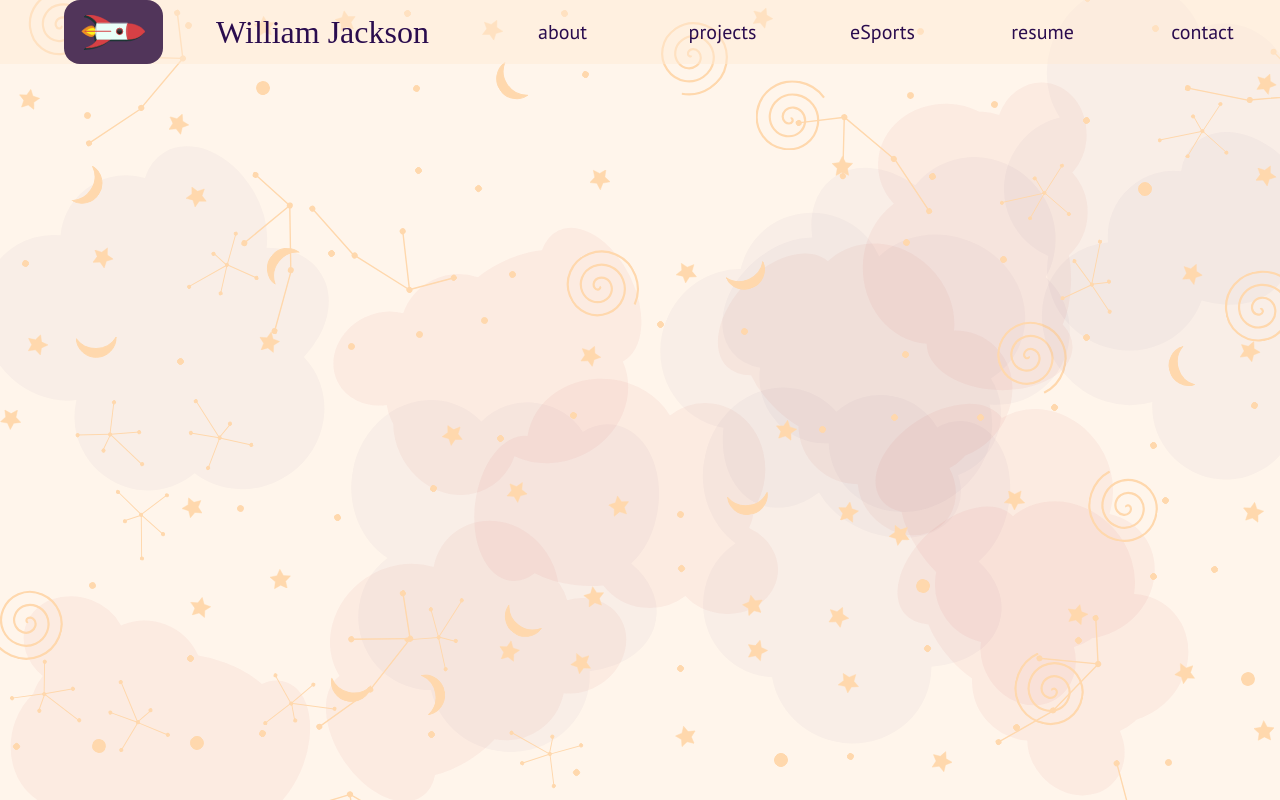
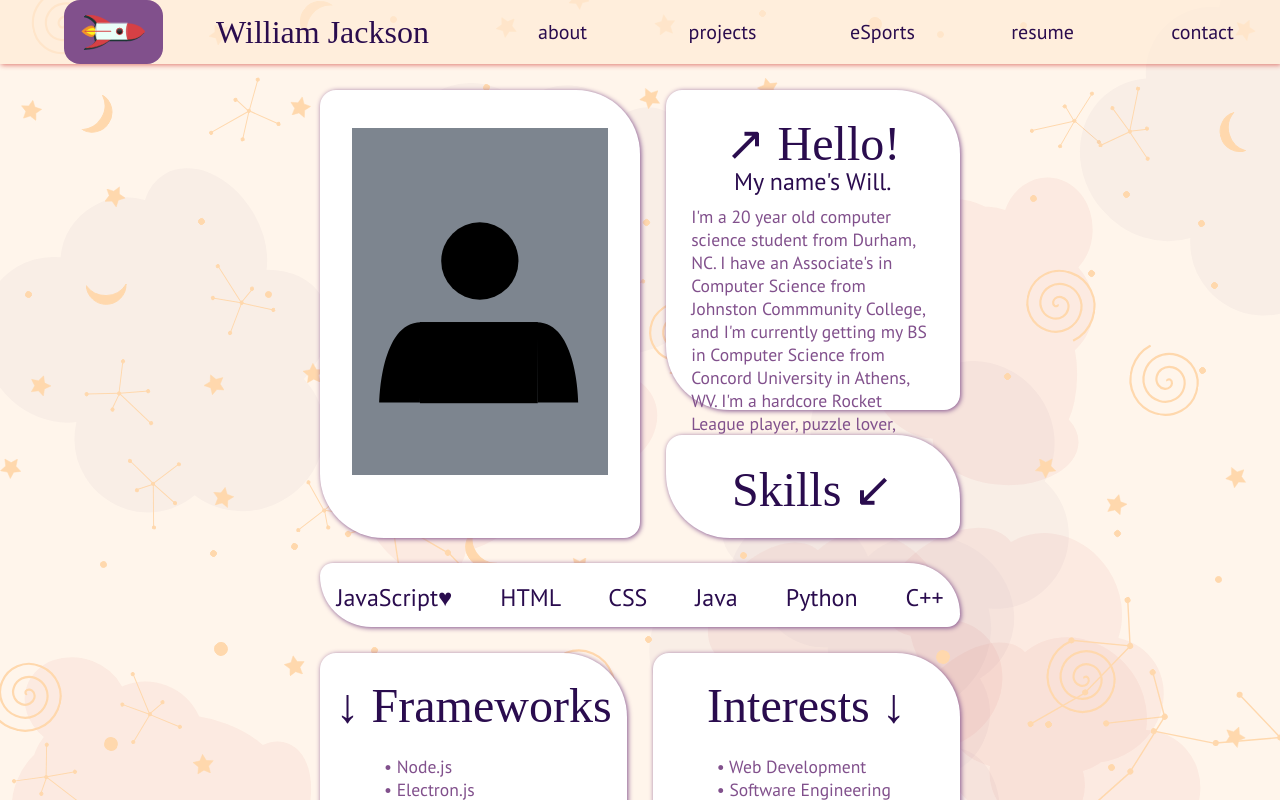
Before and after one commit to pancake423/personal-website, a plain HTML site: page index.html in a window 1280 px wide. Drawn offline with Linux system fonts and the light colour scheme; a web font is replaced by a local one.

Commit message:
About page, parallax scrolling
Finished about 2/3 of the about page,
added a subtle parallax scroll effect to the background.

```diff
--- a/index.html
+++ b/index.html
@@ -1,5 +1,6 @@
 <head>
-	<link rel="stylesheet" href = "styles/styles.css">
+	<link rel="stylesheet" href = "styles/navbar.css">
+	<link rel="stylesheet" href = "styles/about.css">
 	<script src="scripts/star-bg-generator.js"></script>
 	<script src="scripts/helper.js"></script>
 </head>
@@ -21,4 +22,55 @@
 			<p id = "contact" class = "navbar-item" onclick="redirect('contact.html')">contact</p>
 		</div>
 	</div>
+	<div id="page-body">
+		<div class="blurb" id="portrait">
+			<img src="images/mock-portrait.svg" class = "blurb-image" id="p1">
+		</div>
+		<div class="blurb" id="bio">
+			<p class="blurb-header" id="b1">↗ Hello!</p>
+			<p class="blurb-subheader" id="b2">My name's Will.</p>
+			<p class="blurb-text" id="b3">
+				I'm a 20 year old computer science student from Durham, NC.  I have an Associate's in Computer Science from Johnston Commmunity College, and I'm currently getting my BS in Computer Science from Concord University in Athens, WV. I'm a hardcore Rocket League player, puzzle lover, math nerd, and gym bro.
+			</p>
+		</div>
+		<div class="blurb" id="skills-header">
+			<p class="blurb-header" id="s1">Skills ↙</p>
+		</div>
+		<div class="blurb" id="languages">
+			<p class="blurb-subheader" id="l1">JavaScript♥&emsp;&emsp;HTML&emsp;&emsp;CSS&emsp;&emsp;Java&emsp;&emsp;Python&emsp;&emsp;C++</p>
+		</div>
+		<div class="blurb" id="frameworks">
+			<p class="blurb-header" id="f1">↓ Frameworks</p>
+			<p class="blurb-text" id="f2">
+				• Node.js<br>
+				• Electron.js<br>
+				• Express.js<br>
+				• Matplotlib<br>
+				• Pandas<br>
+				• Scikit-learn<br>
+				• PyQt<br>
+				• SFML (C++)<br>
+			</p>
+		</div>
+		<div class="blurb" id="interests">
+			<p class="blurb-header" id="f1">Interests ↓</p>
+			<p class="blurb-text" id ="i2">
+				• Web Development<br>
+				• Software Engineering<br>
+				• Networking<br>
+				• Statistics<br>
+				• Data Analysis<br>
+				• Machine Learning<br>
+				• Game Development<br>
+				• Game Engines<br>
+				• Cryptography<br>
+				• Procedural Generation<br>
+				• Algorithm Design<br>
+				• Optimization<br>
+			</p>
+		</div>
+		<div class="blurb" id="hobbies-header">
+			<p class="blurb-header" id="h1">↘ Hobbies</p>
+		</div>
+	</div>
 </body>
--- a/scripts/helper.js
+++ b/scripts/helper.js
@@ -8,3 +8,6 @@ window.onload = function init() {
 	generateBackground()
 	window.onresize = generateBackground;
 }
+onscroll = function(e) {
+	document.getElementById("starry-bg").style.marginTop = (window.scrollY / (document.body.scrollHeight - document.body.clientHeight) * -25) + "vh";
+}
--- a/scripts/star-bg-generator.js
+++ b/scripts/star-bg-generator.js
@@ -50,13 +50,13 @@ function generateBackground() {
 	//and place a shape randomly within each grid square.
 
 	//figure out a step size where NUM_SHAPES square tiles are evenly distributed in the window.
-	const ratio = window.innerWidth / window.innerHeight;
+	const ratio = window.innerWidth / (window.innerHeight*1.25);
 	const l = Math.sqrt(NUM_SHAPES / ratio)
-	const step = Math.floor(window.innerHeight / l);
+	const step = Math.floor((window.innerHeight*1.25) / l);
 
 	//use that step size to iterate over the entire window.
 	for (let x = 0; x < window.innerWidth; x += step) {
-		for (let y = 0; y < window.innerHeight; y += step) {
+		for (let y = 0; y < (window.innerHeight*1.25); y += step) {
 			addRandomShape(document.getElementById("starry-bg"), x, y, step / 2);
 		}
 	}
--- /dev/null
+++ b/styles/about.css
@@ -0,0 +1,134 @@
+.blurb {
+	background-color: white;
+	box-sizing: border-box;
+	border-radius: 1rem 4rem 1rem 4rem;
+	position: absolute;
+	box-shadow: 1px 1px 5px var(--color-main-2);
+	transition-duration: 0.2s;
+}
+.blurb-header {
+	font-family: Shantell Sans;
+	color: var(--color-main-1);
+	text-align: center;
+	font-size: 3em;
+	position: absolute;
+	margin: 0;
+}
+.blurb-subheader {
+	font-family: PT Sans;
+	color: var(--color-main-1);
+	text-align: center;
+	font-size: 1.5em;
+	position: absolute;
+	margin: 0;
+}
+.blurb-text {
+	font-family: PT Sans;
+	color: var(--color-main-2);
+	font-size: 1.1em;
+	position: absolute;
+	margin: 0;
+}
+.blurb-image {
+	position: absolute;
+}
+#page-body {
+	width: 100%;
+	box-sizing: border-box;
+	padding: 10vw;
+	padding-top: calc(2em + 5vw);
+	position: absolute;
+	user-select: none;
+	height: 100vw;
+}
+#portrait {
+	width: 25vw;
+	height: 35vw;
+	left: 25vw;
+	top: 7vw;
+}
+#p1 {
+	width: 20vw;
+	height: auto;
+	left: 2.5vw;
+	top: 3vw;
+}
+#bio {
+	width: 23vw;
+	height: 25vw;
+	left: 52vw;
+	top: 7vw;
+}
+#b1 {
+	width: 100%;
+	top: 2vw;
+}
+#b2 {
+	width: 100%;
+	top: 6vw;
+}
+#b3 {
+	width: 19vw;
+	left: 2vw;
+	top: 9vw;
+}
+#skills-header {
+	width: 23vw;
+	height: 8vw;
+	left: 52vw;
+	top: 34vw;
+}
+#s1 {
+	width: 100%;
+	top: 2vw;
+}
+#languages {
+	width: 50vw;
+	left: 25vw;
+	top: 44vw;
+	height: 5vw;
+}
+#l1 {
+	width: 100%;
+	top: 1.5vw;
+}
+#frameworks {
+	width: 24vw;
+	left: 25vw;
+	top: 51vw;
+	height: 22vw;
+}
+#f1 {
+	width: 100%;
+	top: 2vw;
+}
+#f2 {
+	width: 20vw;
+	left: 5vw;
+	top: 8vw;
+}
+#interests {
+	width: 24vw;
+	left: 51vw;
+	top: 51vw;
+	height: 30vw;
+}
+#i1 {
+	width: 100%;
+	top: 2vw;
+}
+#i2 {
+	width: 20vw;
+	left: 5vw;
+	top: 8vw;
+}
+#hobbies-header {
+	width: 24vw;
+	left: 25vw;
+	top: 75vw;
+	height: 8vw;
+}
+#h1 {
+	width: 100%;
+	top: 2vw;
+}
--- a/styles/styles.css
+++ b/styles/navbar.css
@@ -1,6 +1,6 @@
 :root {
 	--color-main-1: #2A0C4E;
-	--color-main-2: #51355A;
+	--color-main-2: #81508c;
 	--color-accent-1: #9E2B25;
 	--color-accent-2: #D04039;
 	--color-bg-1: #FFEBD6;
@@ -9,6 +9,7 @@
 body {
 	margin: 0;
 	background-color: var(--color-bg-2);
+	overflow-x: hidden;
 }
 @font-face {
 	font-family: "PT Sans";
@@ -28,7 +29,8 @@ body {
 	user-select: none;
 	padding-left: 1vw;
 	padding-right: 1vw;
-	z-index: 100;
+	z-index: 1000;
+	position: fixed;
 }
 #logo {
 	height: 4em;
@@ -54,10 +56,11 @@ body {
 	left: 0;
 	top: 0;
 	width: 100vw;
-	height: 100vh;
+	height: 125vh;
 	overflow: hidden;
 	user-select: none;
 	z-index: -100;
+	position: fixed;
 }
 .sub-navbar {
 	display: flex;
@@ -82,6 +85,8 @@ body {
 	width: 100vw;
 	position: absolute;
 	background-color: var(--color-bg-1);
-	opacity: 0.5;
-	z-index: -100;
+	opacity: 0.7;
+	position: fixed;
+	z-index: 99;
+	box-shadow: 1px 1px 5px var(--color-accent-2);
 }
```
Also changed, not shown: images/mock-portrait.svg (added).
